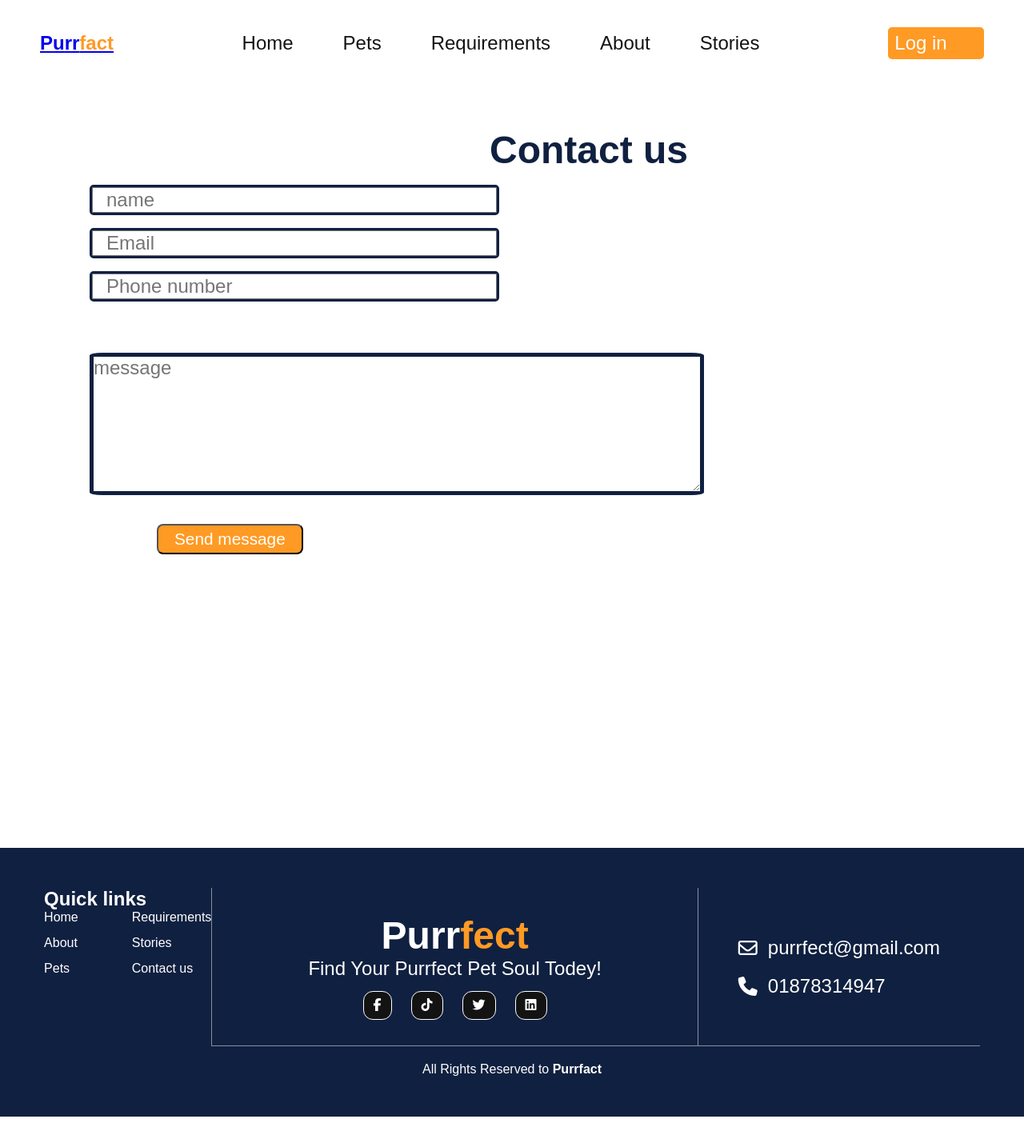
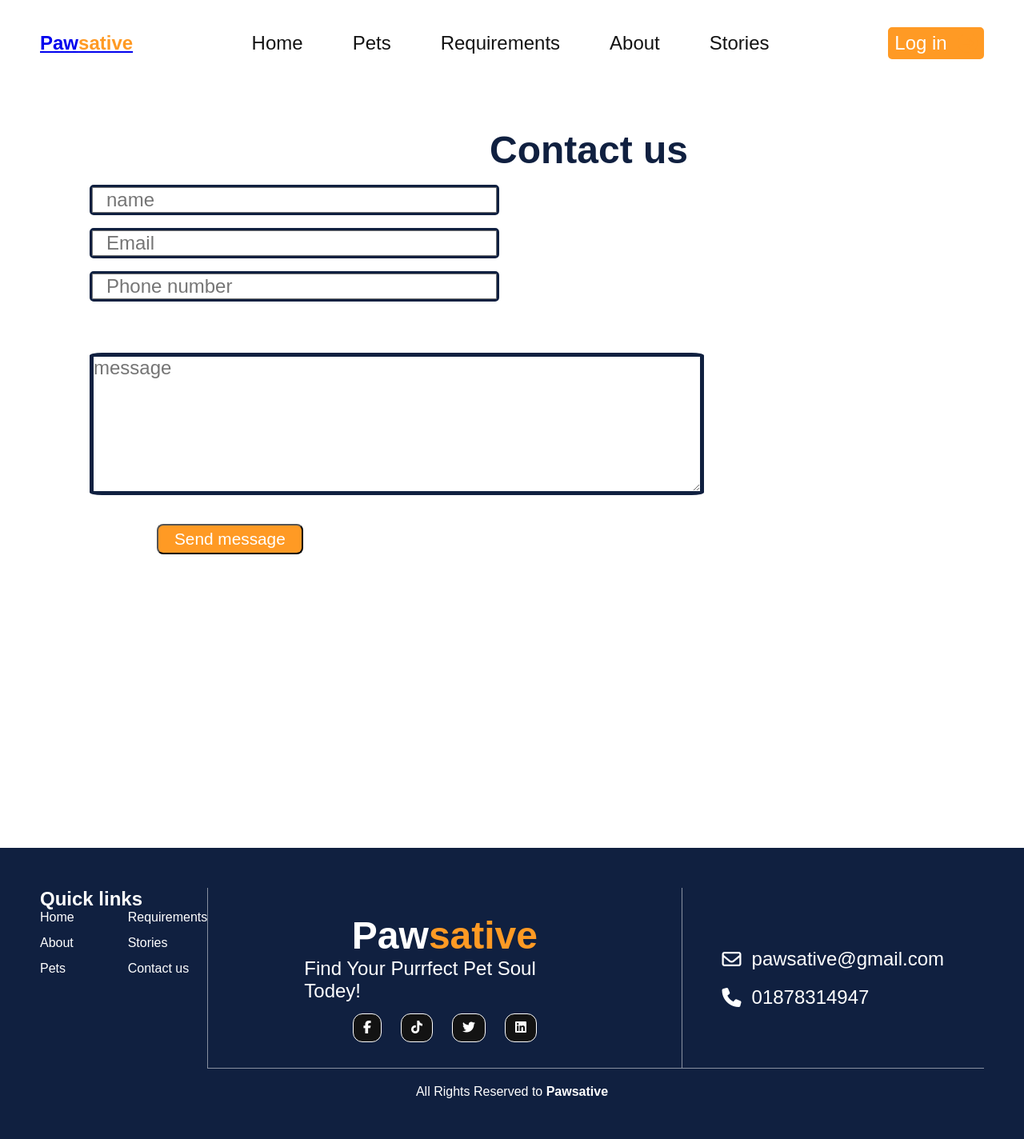
Before and after one commit to Rakibulhasan88/pet-adaption, a PHP site: page /contact.php in a window 1280 px wide; the page is wider, and only the part inside the window is pictured. Shown: that part at 80% size. Before the commit the page ends 1396 px from the top of that part, so only its background shows below. Run offline with PHP 8.4, Linux system fonts and the light colour scheme; some libraries are stand-ins or nearby versions.

Commit message:
name update

```diff
--- a/contact.php
+++ b/contact.php
@@ -17,7 +17,7 @@
     <!-- Navber section Start -->
     <nav>
         <a href="index.html" class="brend">
-            <h1>Purr<b class="accent">fact</b></h1>
+            <h1>Paw<b class="accent">sative</b></h1>
         </a>
         <div class="menu">
             <div class="btn">
@@ -85,7 +85,7 @@
                 </div>
             </div>
             <div class="footer-brand">
-                <h1>Purr<b class="accent">fect</b></h1>
+                <h1>Paw<b class="accent">sative</b></h1>
                 <p>Find Your Purrfect Pet Soul Todey!</p>
                 <div class="socials">
                     <a href="/"><i class="fa-brands fa-facebook-f"></i></a>
@@ -97,7 +97,7 @@
             <div class="footer-contact-info">
                 <div class="contact-info-item">
                     <i class="fa-regular fa-envelope"></i>
-                    <p>purrfect@gmail.com</p>
+                    <p>pawsative@gmail.com</p>
                 </div>
                  <div class="contact-info-item">
                     <i class="fa-solid fa-phone"></i>
@@ -105,7 +105,7 @@
                 </div>
             </div>
         </div>
-        <p class="copyright">All Rights Reserved to <b>Purrfact</b></p>
+        <p class="copyright">All Rights Reserved to <b>Pawsative</b></p>
 
      </footer>
 
--- a/header.php
+++ b/header.php
@@ -2,7 +2,7 @@
 
    <div class="flex">
 
-      <a href="#" class="logo">purffect</a>
+      <a href="#" class="logo">Pawsative</a>
 
       <nav class="navbar">
 
--- a/index.php
+++ b/index.php
@@ -40,7 +40,7 @@
     <!-- Navber section Start -->
     <nav>
         <a href="index.php" class="brend">
-            <h1>Purr<b class="accent">fact</b></h1>
+            <h1>Paw<b class="accent">sative</b></h1>
         </a>
         <div class="menu">
             <div class="btn">
@@ -315,7 +315,7 @@
                 </div>
             </div>
             <div class="footer-brand">
-                <h1>Purr<b class="accent">fect</b></h1>
+                <h1>Paw<b class="accent">sative</b></h1>
                 <p>Find Your Purrfect Pet Soul Todey!</p>
                 <div class="socials">
                     <a href="/"><i class="fa-brands fa-facebook-f"></i></a>
@@ -327,7 +327,7 @@
             <div class="footer-contact-info">
                 <div class="contact-info-item">
                     <i class="fa-regular fa-envelope"></i>
-                    <p>purrfect@gmail.com</p>
+                    <p>pawsative@gmail.com</p>
                 </div>
                  <div class="contact-info-item">
                     <i class="fa-solid fa-phone"></i>
--- a/index_bird.php
+++ b/index_bird.php
@@ -271,7 +271,7 @@
     </div>
 
     <footer>
-        <p>&copy; 2025 Purrfect Pet Adoption. All Rights Reserved.</p>
+        <p>&copy; 2025 Pawsative Pet Adoption. All Rights Reserved.</p>
     </footer>
 
     <script>
--- a/index_cat.php
+++ b/index_cat.php
@@ -264,7 +264,7 @@
     </div>
 
     <footer>
-        <p>&copy; 2025 Purrfect Pet Adoption. All Rights Reserved.</p>
+        <p>&copy; 2025 Pawsative Pet Adoption. All Rights Reserved.</p>
     </footer>
 
     <script>
--- a/index_dog.php
+++ b/index_dog.php
@@ -264,7 +264,7 @@
     </div>
 
     <footer>
-        <p>&copy; 2025 Purrfect Pet Adoption. All Rights Reserved.</p>
+        <p>&copy; 2025 Pawsative Pet Adoption. All Rights Reserved.</p>
     </footer>
 
     <script>
--- a/main_page.php
+++ b/main_page.php
@@ -4,7 +4,7 @@
 <head>
     <meta charset="UTF-8">
     <meta name="viewport" content="width=device-width, initial-scale=1.0">
-    <title>Purrfect Pet Adoption - Choose Your Pet</title>
+    <title>Pawsative Pet Adoption - Choose Your Pet</title>
     <style>
         * {
             margin: 0;
@@ -231,7 +231,7 @@
     <!-- Navber section Start -->
     <nav>
         <a href="index.php" class="brend">
-            <h1>Purr<b class="accent">fact</b></h1>
+            <h1>Paw<b class="accent">sative</b></h1>
         </a>
         <div class="menu">
             <div class="btn">
@@ -280,7 +280,7 @@
     </div>
 
     <footer>
-        <p>&copy; 2025 Purrfect Pet Adoption. All Rights Reserved.</p>
+        <p>&copy; 2025 Pawsative Pet Adoption. All Rights Reserved.</p>
     </footer>
 
 </body>
--- a/pet_food_select.php
+++ b/pet_food_select.php
@@ -11,7 +11,7 @@
     <!-- Navbar Section Start -->
     <section class="nav">
         <a href="index.php" class="brand">
-            <h1>Purr<b class="accent">fact</b></h1>
+            <h1>Paw<b class="accent">sative</b></h1>
         </a>
         <div class="menu">
             <div class="btn">
@@ -81,7 +81,7 @@
             <div class="footer-contact-info">
                 <div class="contact-info-item">
                     <i class="fa-regular fa-envelope"></i>
-                    <p>purrfect@gmail.com</p>
+                    <p>pawsative@gmail.com</p>
                 </div>
                  <div class="contact-info-item">
                     <i class="fa-solid fa-phone"></i>
@@ -89,7 +89,7 @@
                 </div>
             </div>
         </div>
-        <p class="copyright">All Rights Reserved to <b>Purrfact</b></p>
+        <p class="copyright">All Rights Reserved to <b>Pawsative</b></p>
 
      </footer>
 
--- a/profile.php
+++ b/profile.php
@@ -4,7 +4,7 @@
 <head>
     <meta charset="UTF-8">
     <meta name="viewport" content="width=device-width, initial-scale=1.0">
-    <title>Purrfect Pet Adoption - Profile</title>
+    <title>Pawsative Pet Adoption - Profile</title>
     <style>
         * {
             margin: 0;
@@ -243,7 +243,7 @@
 <body>
 
     <header>
-        <div class="logo">Purr<span>fect</span></div> <!-- Removed logo -->
+        <div class="logo">Paw<span>sative</span></div> <!-- Removed logo -->
     </header>
 
     <div class="container">
@@ -331,7 +331,7 @@
     </div>
 
     <footer>
-        <p>&copy; 2025 Purrfect Pet Adoption. All Rights Reserved.</p>
+        <p>&copy; 2025 Pawsative Pet Adoption. All Rights Reserved.</p>
     </footer>
 
 </body>
```
Also changed, not shown: doctor_appoinment.php (+4 -4 lines).
